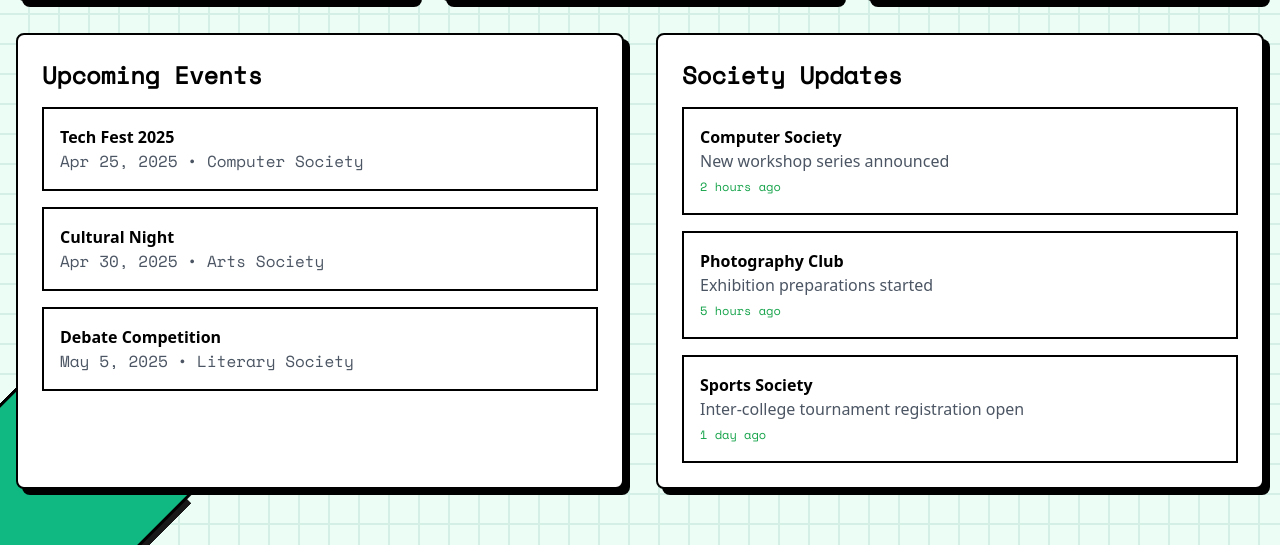
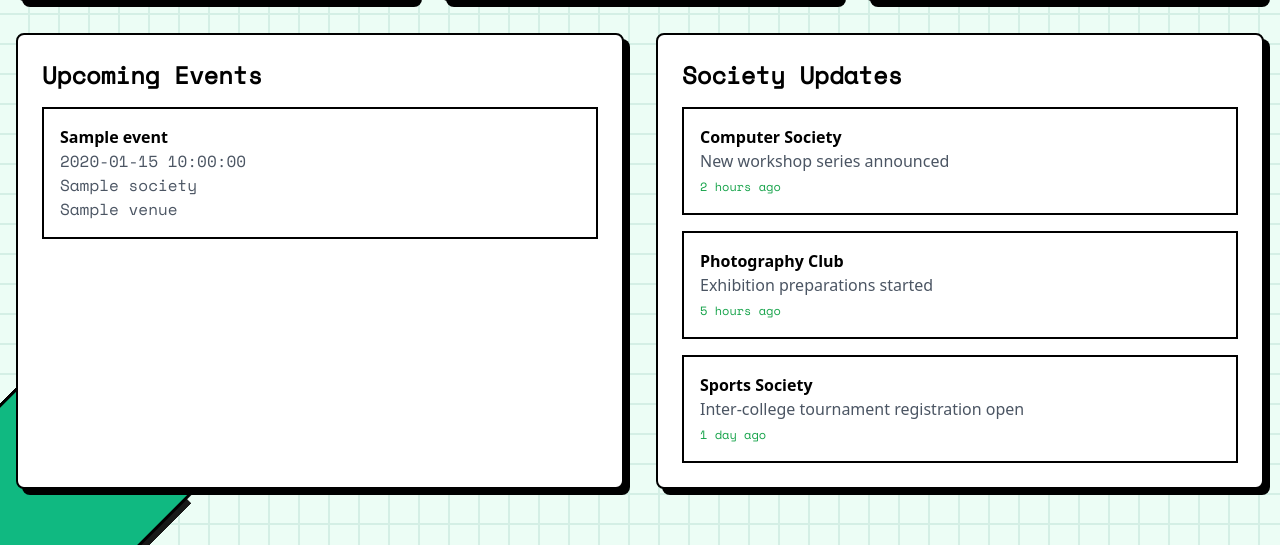
Before and after one commit to mohanbhasin/Evento, a Flask app: template templates/dashboard.html in a window 1280 px wide. Shown: the part 255-800 px from the top of the page. Run offline with Flask 3, Linux system fonts and the light colour scheme; the template is opened without the code that fills it: most values are stand-ins (such as "Sample title", 1, 10 or a date in 2020); some libraries are stand-ins or nearby versions.

Commit message:
feat: Added the logic to dynamically display the events from the database to the website.

```diff
--- a/app.py
+++ b/app.py
@@ -47,7 +47,20 @@ def home_page():
             upcoming_events_result = connection.execute(upcoming_events_query, {"prev_day": prev_day})
             upcoming_events = len(upcoming_events_result.fetchall())
 
-        return render_template('dashboard.html', session=session, events=number_of_events, societies=number_of_societies, upcoming_events=upcoming_events)
+            events_list = []
+            all_events_query = text("SELECT name, society, date, venue FROM event WHERE date >= :prev_day ORDER BY date ASC;")
+            all_events_query_result = connection.execute(all_events_query, {"prev_day": prev_day})
+            for row in all_events_query_result:
+                event = {
+                    "name": row[0],
+                    "society": row[1],
+                    "date": row[2],
+                    "venue": row[3]
+                }
+                events_list.append(event)
+
+        return render_template('dashboard.html', session=session, events=number_of_events,
+                               societies=number_of_societies, upcoming_events=upcoming_events, events_list=events_list)
     else:
         return redirect(url_for('login'))
 
@@ -63,7 +76,7 @@ def admin_page():
                 venue = request.form['venue']
                 description = request.form['description']
                 eventBanner = request.form['eventBanner']
-                insert_query = text("INSERT INTO event(name, society, date, venue, description, image_path) VALUES(:name, :society, :date, :venue, :description, :image_path);")
+                insert_query = text("INSERT INTO event(name, society, date, venue, description, image_path) VALUES(UPPER(:name), UPPER(:society), :date, :venue, :description, :image_path);")
                 connection.execute(insert_query, {
                     "name": title,
                     "society": society,
--- a/templates/dashboard.html
+++ b/templates/dashboard.html
@@ -111,18 +111,14 @@
             <div class="bg-white p-6 rounded-lg neu-brutal">
                 <h2 class="text-2xl font-bold mb-4 mono">Upcoming Events</h2>
                 <div class="space-y-4">
-                    <div class="border-2 border-black p-4 hover:bg-green-50 transition-colors">
-                        <h3 class="font-bold">Tech Fest 2025</h3>
-                        <p class="text-gray-600 mono">Apr 25, 2025 • Computer Society</p>
-                    </div>
-                    <div class="border-2 border-black p-4 hover:bg-green-50 transition-colors">
-                        <h3 class="font-bold">Cultural Night</h3>
-                        <p class="text-gray-600 mono">Apr 30, 2025 • Arts Society</p>
-                    </div>
-                    <div class="border-2 border-black p-4 hover:bg-green-50 transition-colors">
-                        <h3 class="font-bold">Debate Competition</h3>
-                        <p class="text-gray-600 mono">May 5, 2025 • Literary Society</p>
-                    </div>
+                    {% for event in events_list %}
+                        <div class="border-2 border-black p-4 hover:bg-green-50 transition-colors">
+                            <h3 class="font-bold"> {{ event["name"] }} </h3>
+                            <p class="text-gray-600 mono"> {{ event["date"] }} </p>
+                            <p class="text-gray-600 mono"> {{ event["society"] }} </p>
+                            <p class="text-gray-600 mono"> {{ event["venue"] }} </p>
+                        </div>
+                    {% endfor %}
                 </div>
             </div>
 
```
